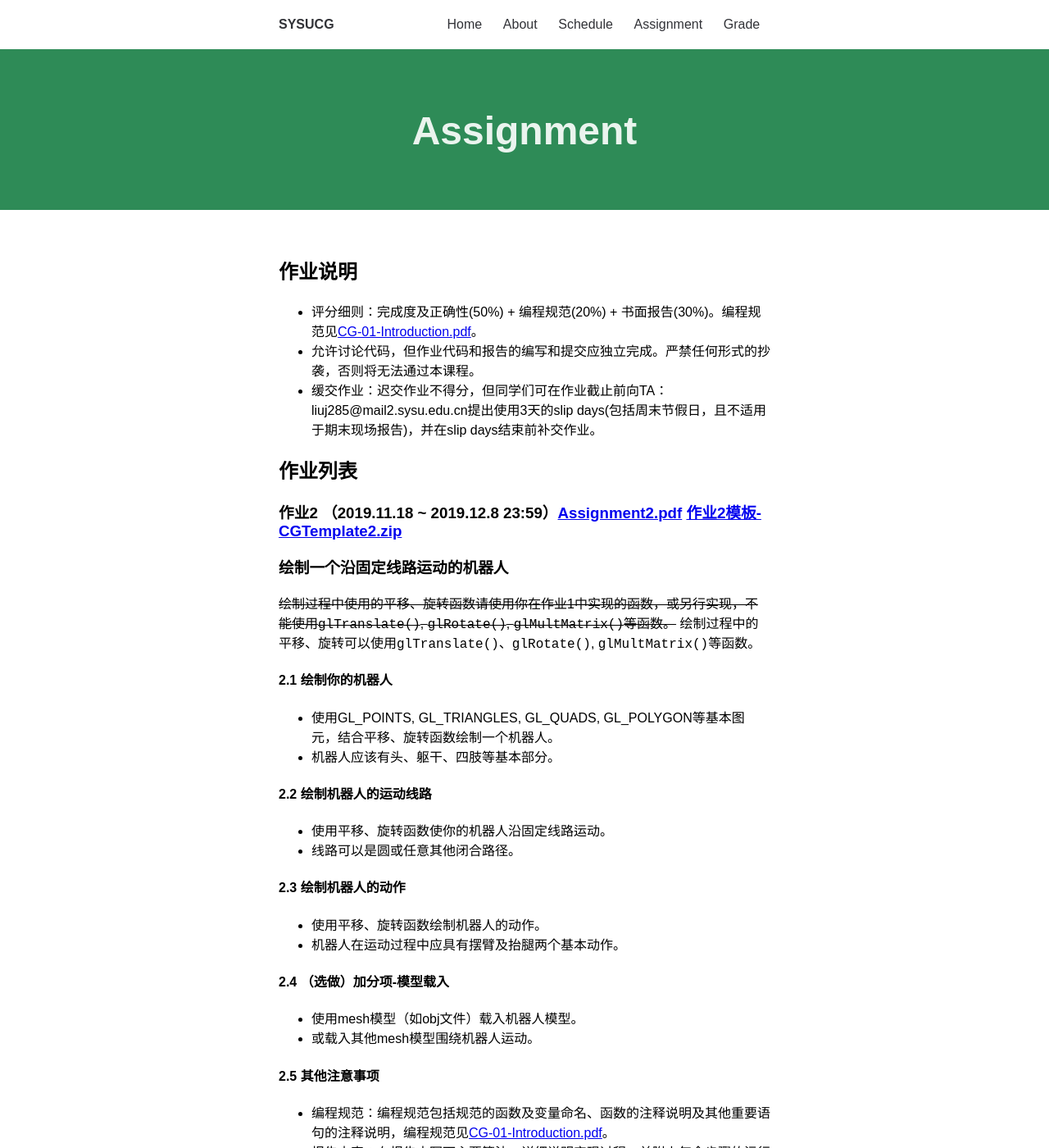
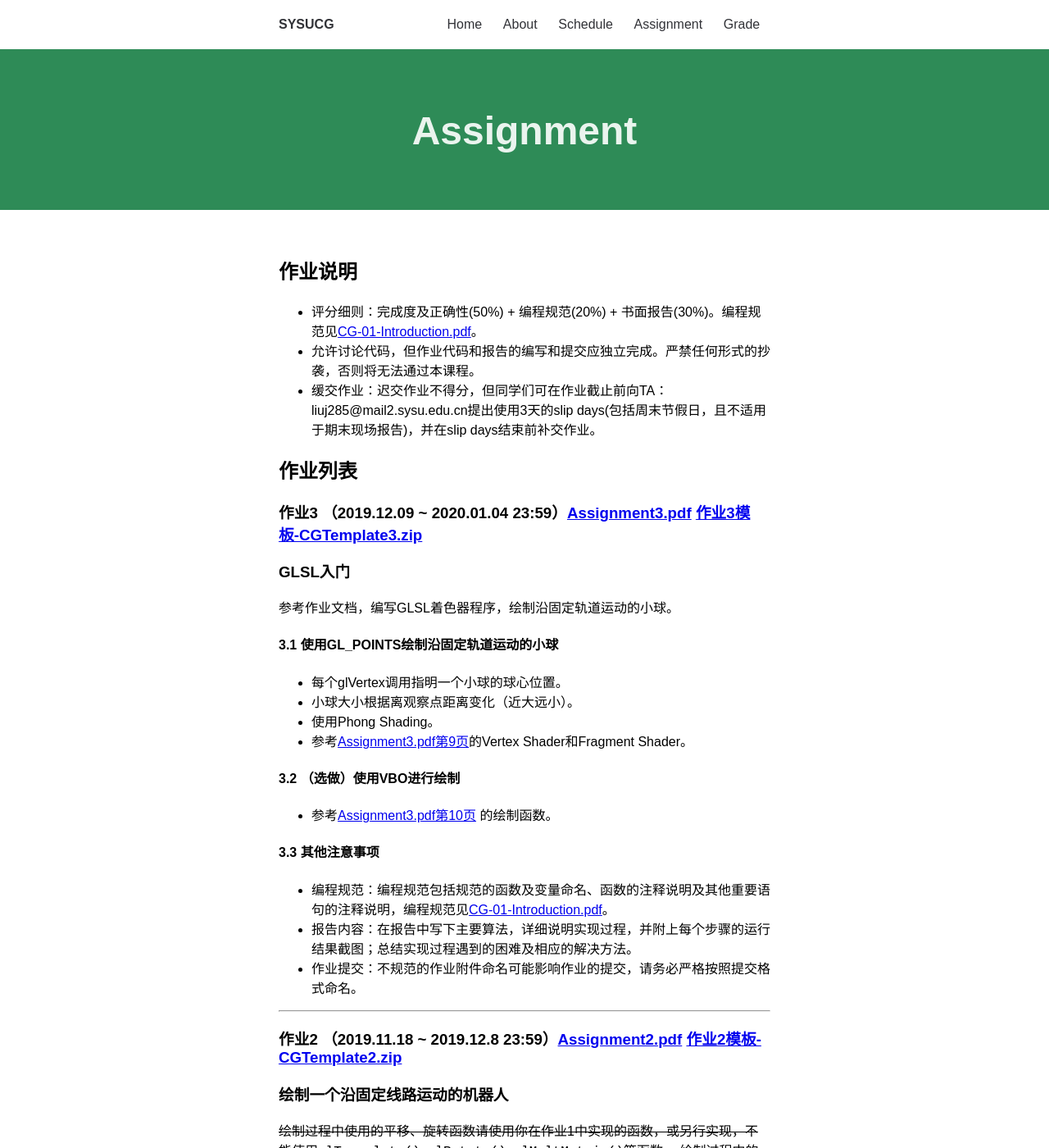
Before and after one commit to sysucg2019/sysucg2019.github.io, a Jekyll site: the page built from assignment.md, in a window 1280 px wide and 1400 px high. Shown: the whole window at 82% size. Built offline with Jekyll 4.4.1, drawn with Linux system fonts in a browser that asks for light colours.

Commit message:
Update assignment.md

```diff
--- a/assignment.md
+++ b/assignment.md
@@ -10,6 +10,26 @@ permalink: /assignment/
 -  缓交作业：迟交作业不得分，但同学们可在作业截止前向TA：liuj285@mail2.sysu.edu.cn提出使用3天的slip days(包括周末节假日，且不适用于期末现场报告)，并在slip days结束前补交作业。
 
 ## 作业列表
+### 作业3 （2019.12.09 ~ 2020.01.04 23:59）[Assignment3.pdf](https://github.com/sysucg2019/sysucg2019.github.io/raw/master/Assignment3.pdf)  [作业3模板-CGTemplate3.zip](https://github.com/sysucg2019/sysucg2019.github.io/raw/master/CGTemplate3.zip)
+### GLSL入门
+参考作业文档，编写GLSL着色器程序，绘制沿固定轨道运动的小球。
+
+#### 3.1 使用GL_POINTS绘制沿固定轨道运动的小球
+-  每个glVertex调用指明一个小球的球心位置。
+-  小球大小根据离观察点距离变化（近大远小）。
+-  使用Phong Shading。
+-  参考[Assignment3.pdf第9页](https://github.com/sysucg2019/sysucg2019.github.io/raw/master/Assignment3.pdf)的Vertex Shader和Fragment Shader。
+
+#### 3.2 （选做）使用VBO进行绘制
+-  参考[Assignment3.pdf第10页](https://github.com/sysucg2019/sysucg2019.github.io/raw/master/Assignment3.pdf) 的绘制函数。
+
+#### 3.3 其他注意事项
+-  编程规范：编程规范包括规范的函数及变量命名、函数的注释说明及其他重要语句的注释说明，编程规范见<a href="https://github.com/sysucg2019/sysucg2019.github.io/raw/master/slides/CG-01-Introduction.pdf">CG-01-Introduction.pdf</a>。
+-  报告内容：在报告中写下主要算法，详细说明实现过程，并附上每个步骤的运行结果截图；总结实现过程遇到的困难及相应的解决方法。
+-  作业提交：不规范的作业附件命名可能影响作业的提交，请务必严格按照提交格式命名。
+
+----
+
 ### 作业2 （2019.11.18 ~ 2019.12.8 23:59）[Assignment2.pdf](https://github.com/sysucg2019/sysucg2019.github.io/raw/master/Assignment2.pdf)  [作业2模板-CGTemplate2.zip](https://github.com/sysucg2019/sysucg2019.github.io/raw/master/CGTemplate2.zip)
 ### 绘制一个沿固定线路运动的机器人
 
```
